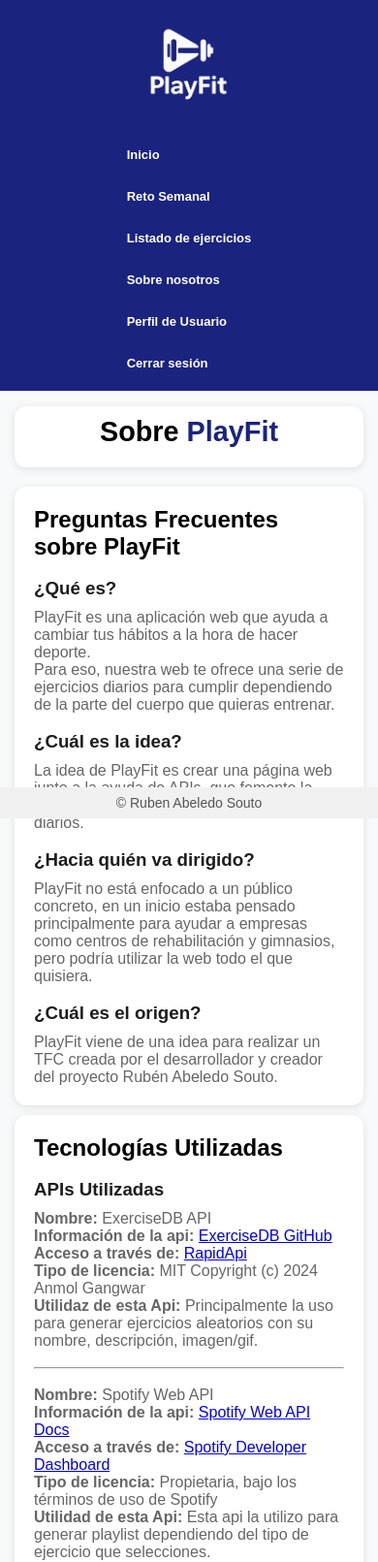
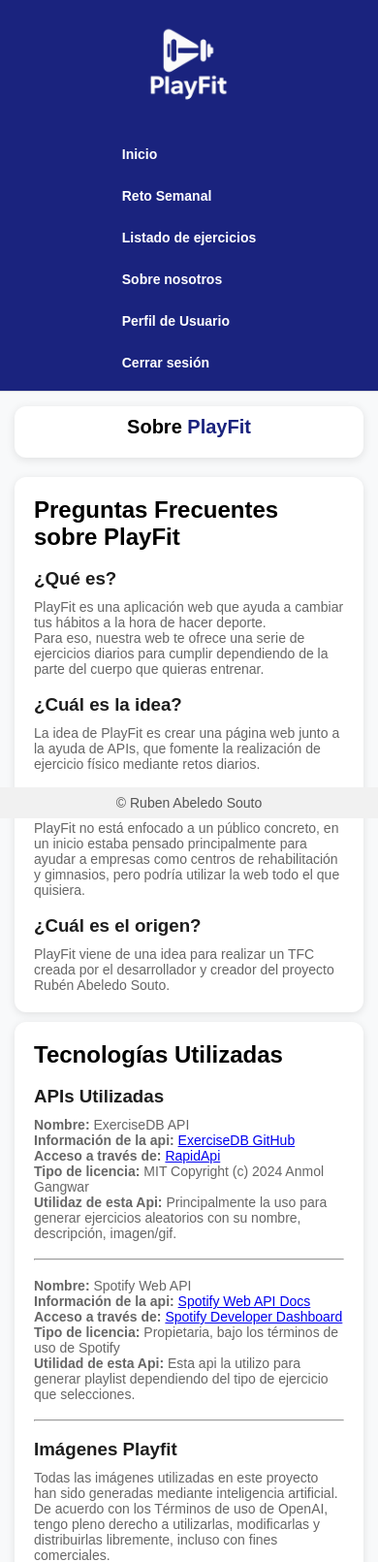
Before and after one commit to Rub33ns/AbeledoSoutoRuben_TFC, a PHP site: page /vistas/sobreNosotros.php in a window 390 px wide. Shown: the top 1611 px of the page at 97% size. Run offline with PHP 8.4, Linux system fonts and the light colour scheme; the visitor is signed in with stand-in values (Sample User, id 1).

Commit message:
modificado tamaño de fuente

```diff
--- a/estilos/sobreNosotros.css
+++ b/estilos/sobreNosotros.css
@@ -59,7 +59,7 @@ body {
 }
 
 .bienvenida h1 {
-  font-size: 2.5rem;
+  font-size: 40px;
   color: black;
   margin-bottom: 10px;
 }
@@ -81,7 +81,7 @@ body {
 
 .sobreNosotrosDatos p {
   color: #666;
-  font-size: 1rem;
+  font-size: 14px;
 }
 
 .equipoDeTrabajo {
@@ -176,12 +176,12 @@ body {
   }
 
   .sidebar nav ul li a {
-      font-size: 13px;
+      font-size: 14px;
       padding: 6px 10px;
   }
 
   .bienvenida h1 {
-      font-size: 1.8rem;
+      font-size: 20px;
   }
 
   .sobreNosotrosDatos {
```
Also changed, not shown: estilos/login.css (+6 -6 lines).
